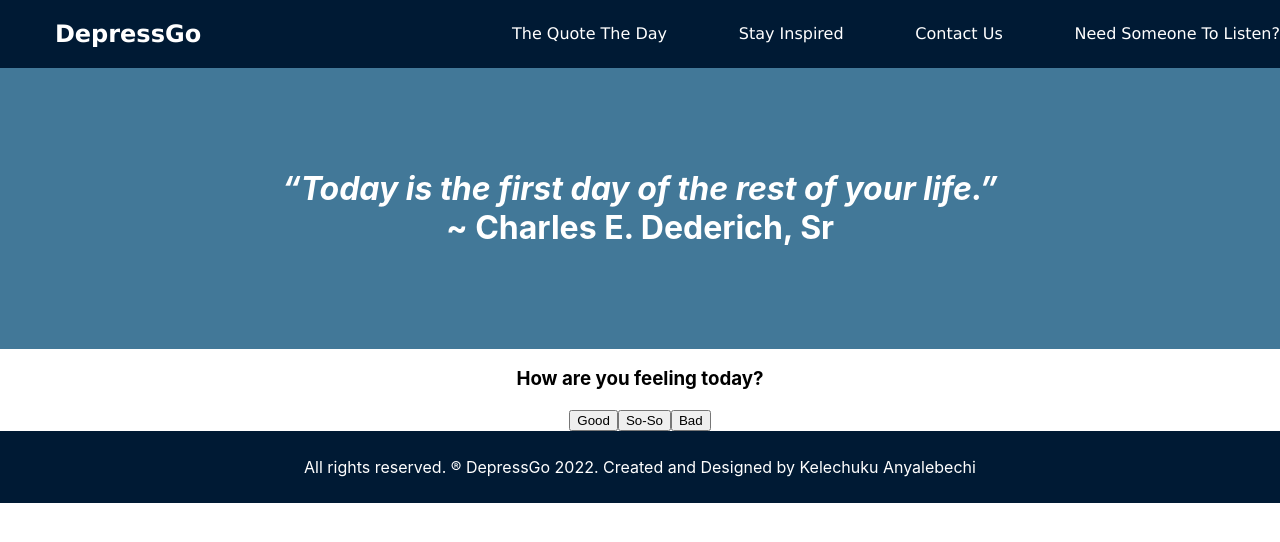
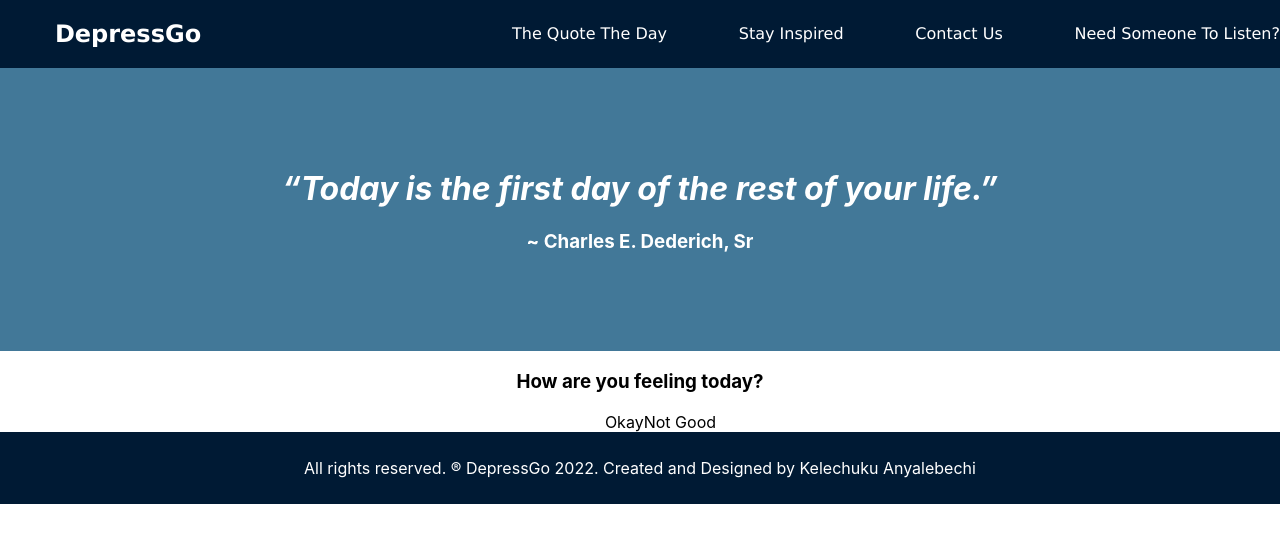
Before and after one commit to kc-anyalebechi/depressgo, a React (Create React App) app: page / in a window 1280 px wide. Shown: the top 542 px of the page. Built offline with nearby package versions, Linux system fonts and the light colour scheme.

Commit message:
changed the them text and button and added numbers to the them

```diff
--- a/src/Home/Home.js
+++ b/src/Home/Home.js
@@ -9,10 +9,11 @@ function Home() {
       <div className="theme-quote">
         <h1>
           <em>“Today is the first day of the rest of your life.”</em>
-          <br />
+          </h1>
+          <h3>
           ~
           Charles E. Dederich, Sr
-        </h1>
+          </h3>
         </div>
 
 
@@ -24,10 +25,10 @@ function Home() {
 
         <div className="feelingBtns">
           <Link to="/Main/GreenBtn">
-            <button>Good</button>
+            <button1>Good</button1>
           </Link>
-          <button>So-So</button>
-          <button>Bad</button>
+          <button2>Okay</button2>
+          <button3>Not Good</button3>
         </div>
 
       </div>
```
